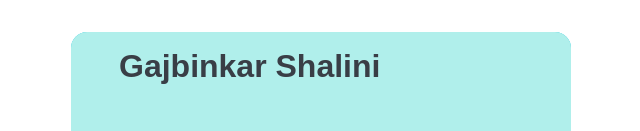
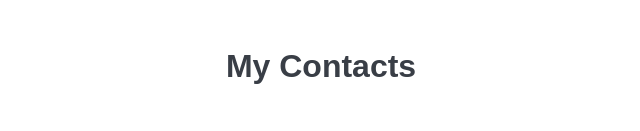
Before and after one commit to shalinisuryavanshi17/MyCodeSandBox, a React (Create React App) app: page / in a window 1280 px wide. Shown: the top 131 px of the page, without its empty margins (319-959 px from the left). Built offline with nearby package versions, Linux system fonts and the light colour scheme; grey boxes are pictures that could not be loaded.

Commit message:
heading added

```diff
--- a/src/components/App.js
+++ b/src/components/App.js
@@ -4,6 +4,7 @@ import "./styles.css";
 export default function App() {
   return (
     <div className="App">
+      <div><h1 style={{textAlign:"center"}}>My Contacts</h1></div>
       <Contact name="Gajbinkar Shalini" image="http://thenewcode.com/assets/images/thumbnails/sarah-parmenter.jpeg"  tel="+ 123456789" email="shalini@gmail.com"/>
       <Contact name="Pandiyala Kavya" image="https://cdn.mcparfum.de/Avatare/9824063B-2CEF-4C1D-87A5-C33A2792B4FB.png"  tel="+ 1638527415" email="kavya@gmail.com"/>
       <Contact name="Divya Katta" image="https://cdn.mcparfum.de/Avatare/E6E892CC-E67A-4919-AB75-88CA61346CB8.png"  tel="+ 4561237895" email="divya@gmail.com"/>
```
